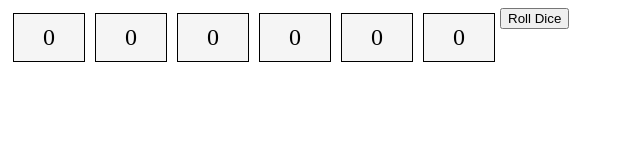
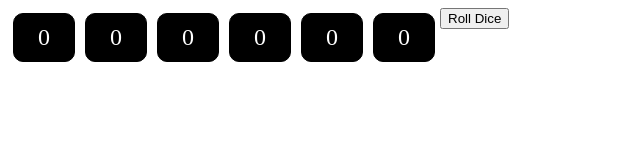
Before and after one commit to mwilkins74/dice_roller, a plain HTML site: page index.html in a window 1280 px wide. Shown: the whole page, without its empty margins (0-640 px from the left). Drawn offline with Linux system fonts and the light colour scheme.

```diff
--- a/index.html
+++ b/index.html
@@ -4,13 +4,15 @@
         <style type="text/css">
             div.dice {
     float: left;
-    width: 50px;
-    background: #F5F5F5;
+    width: 40px;
+    background: black;
     border: black 1px solid;
     padding: 10px;
     font-size: 24px;
+    color: white;
     text-align: center;
     margin: 5px;
+    border-radius: 10px;
 }
         </style>
         <script src="script.js"></script>
```
